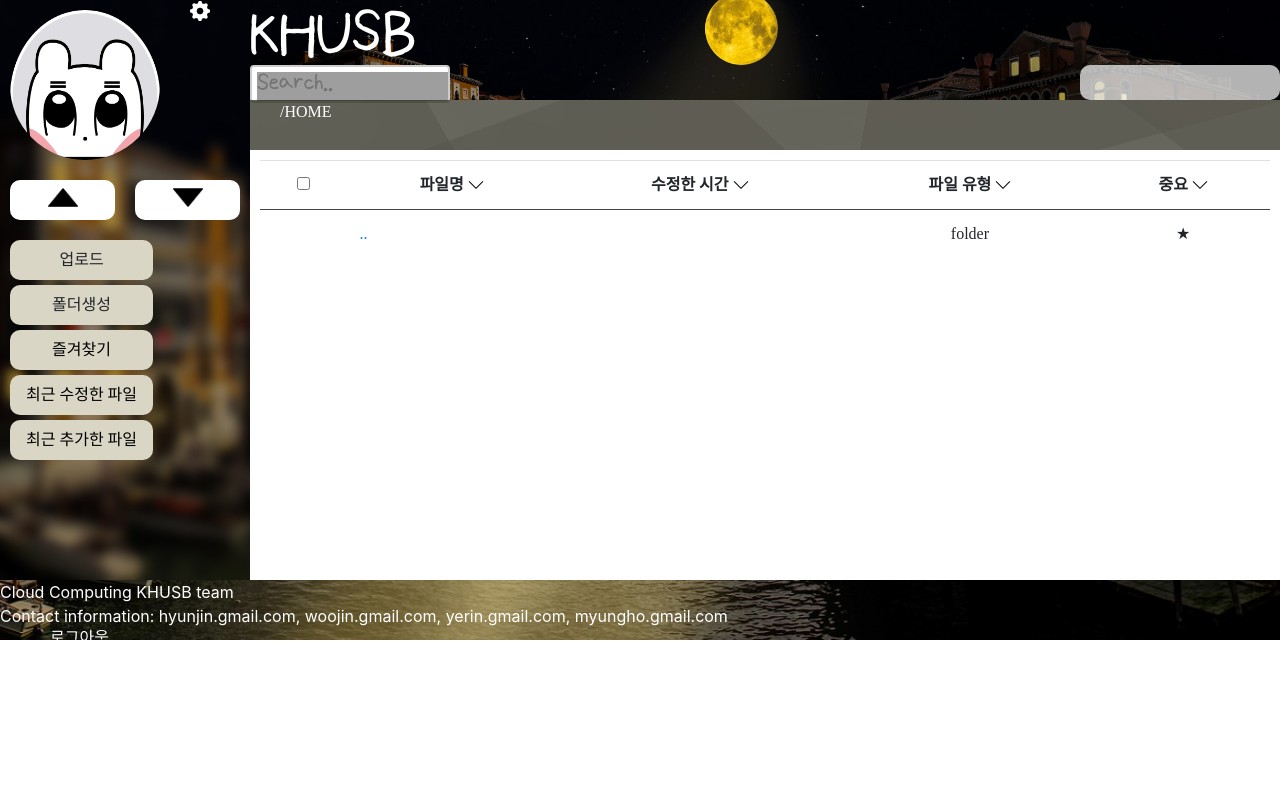
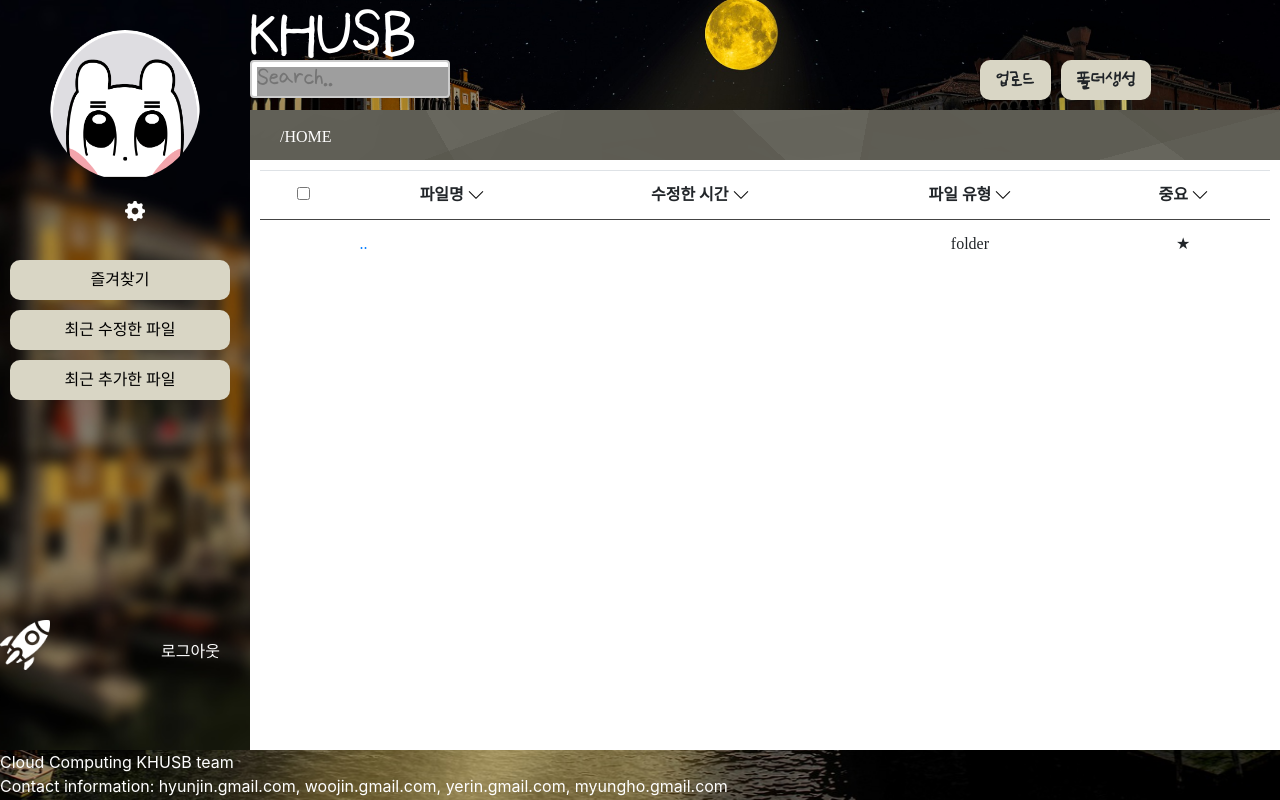
Before and after one commit to amdx1254/khusb, a Django app: template client/templates/client/main.html in a window 1280 px wide. Run offline with Django 3.2, Linux system fonts and the light colour scheme; the template is opened without the code that fills it, so the values that code supplies are empty; some web fonts are replaced; grey boxes are pictures that could not be loaded.

Commit message:
modified main

```diff
--- a/client/static/css/main.css
+++ b/client/static/css/main.css
@@ -16,24 +16,26 @@
 .main_page {
   display: grid;
   width: 100%;
-  height: 640px;
+  height: 100%;
   grid-template-areas: "nav head"
                        "nav  path"
                        "nav  main"
                        "foot foot";
-  grid-template-rows: 100px 50px 1fr 60px;
+  grid-template-rows: 110px 50px 1fr 50px;
   grid-template-columns: 250px 1fr;
   background-color: white;
 }
 
-body {
+body, html {
   background-color: black;
+  height: 100%;
 }
 
 .main_page > nav {
   grid-area: nav;
   background-image: url("main_image/blurred_nav.png");
   background-position: center;
+  background-size: cover;
 }
 
 .main_page > header {
@@ -48,10 +50,11 @@ body {
   grid-area: path;
   background-image: url("main_image/path.png");
   color: white;
+  padding-top: 15px;
 }
 
 .main_page > path p {
-  vertical-align: middle;
+  vertical-align: center;
   padding-left: 30px;
   font-family: DXStar;
 }
@@ -76,16 +79,15 @@ body {
   height: 580px;
   grid-template-areas: "pic"
                        "id"
-                       "load"
                        "direc"
                        "rocket";
-  grid-template-rows: 170px 50px 50px 1fr 185px;
+  grid-template-rows: 200px 50px 1fr 185px;
   grid-template-columns: 1fr;
 }
 
 .nav > profile_pic {
   grid-area: pic;
-  margin: 10px;
+  margin: 30px;
 }
 
 div.prof_pic img {
@@ -109,19 +111,6 @@ div.prof_pic img {
   font-size: 17px;
 }
 
-.nav > load {
-  grid-area: load;
-}
-
-#load {
-  background-color: white;
-  border-radius: 10px;
-  float: left;
-  width: 105px;
-  height: 40px;
-  margin: 10px;
-}
-
 .nav > directory {
   margin: 10px;
   border-radius:10%;
@@ -137,7 +126,8 @@ ul {
 
 li {
   text-align: center;
-  margin-bottom: 5px;
+  margin-bottom: 10px;
+  margin-right: 10px;
   background-color: #d9d6c5;
   border-radius: 10px;
 }
@@ -161,7 +151,7 @@ li a:hover {
 }
 
 #rocket {
-  padding-top: 120px;
+  padding-top: 80%;
 }
 
 .header {
@@ -169,9 +159,9 @@ li a:hover {
   width: 100%;
   height: 100px;
   grid-template-areas: "logo logo logo"
-                       "search space d_day";
-  grid-template-rows: 1fr 40px;
-  grid-template-columns: 600px 1fr 200px;
+                       "search space load";
+  grid-template-rows: 60% 40%;
+  grid-template-columns: 600px 1fr 300px;
 }
 
 .header > logo {
@@ -207,12 +197,8 @@ input[type=text]:focus {
   width: 100%;
 }
 
-.header > d_day {
-  grid-area: d_day;
-  background-color: white;
-  border-radius: 10px;
-  margin-bottom: 5px;
-  opacity: 0.7;
+.header > load {
+  grid-area: load;
 }
 
 .table {
@@ -293,3 +279,17 @@ a.font{
 .contextmenu li:hover a {
   color: #FFFFFF;
 }
+
+.folder_menu ul {
+  list-style:none;
+  margin:0;
+  padding:0;
+}
+
+.folder_menu li {
+  list-style:none;
+  margin-left: 0 0 0;
+  padding: 0 0 0;
+  border : 0;
+  float: left;
+}
--- a/client/templates/client/main.html
+++ b/client/templates/client/main.html
@@ -5,8 +5,9 @@
     <meta charset="utf-8">
     <meta http-equiv="X-UA-Compatible" content="IE=edge, chrome=1">
     <title> KHUSB </title>
+    <link rel="stylesheet" href="//unpkg.com/bootstrap@4/dist/css/bootstrap.min.css">
     <link rel="stylesheet" href="{% static 'css/main.css' %}" type="text/css"/>
-    <link rel="stylesheet" href="//unpkg.com/bootstrap@4/dist/css/bootstrap.min.css">
+
     <script src='//unpkg.com/jquery@3/dist/jquery.min.js'></script>
     <script src='//unpkg.com/popper.js@1/dist/umd/popper.min.js'></script>
     <script src='//unpkg.com/bootstrap@4/dist/js/bootstrap.min.js'></script>
@@ -32,24 +33,9 @@
                                              style="width:20px;height:20px;"></a>
                 </p>
             </id>
-
-            <load>
-                <div id="load">
-                    <a href="#uploadModal" data-toggle="modal" data-target="#uploadModal"><img
-                            src="{% static 'css/main_image/upload.png' %}"
-                            style="width:30px;height:30px;display:block;margin-left:auto;margin-right:auto;padding-top:5px"></a>
-                </div>
-                <div id="load">
-                    <a href="#download"><img src="{% static 'css/main_image/download.png' %}"
-                                             style="width:30px;height:30px;display:block;margin-left:auto;margin-right:auto;padding-top:5px"></a>
-                </div>
-            </load>
-
             <directory>
                 <ul>
-                    <li><a id="#uploadModal" data-toggle="modal" data-target="#uploadModal">업로드</a></li>
-                    <li><a id="#createDirectoryModal" data-toggle="modal" data-target="#createDirectoryModal">폴더생성</a></li>
-                    <li><a id="removeItem" class="delete" hidden>삭제</a></li>
+
                     <li><a href="#stars">즐겨찾기</a></li>
                     <li><a href="#recent">최근 수정한 파일</a></li>
                     <li><a href="#added">최근 추가한 파일</a></li>
@@ -76,8 +62,13 @@
                 </form>
             </search>
             <space></space>
-            <d_day>
-            </d_day>
+            <load>
+                <ul class="folder_menu">
+                    <li><a id="#uploadModal" data-toggle="modal" data-target="#uploadModal">업로드</a></li>
+                    <li><a id="#createDirectoryModal" data-toggle="modal" data-target="#createDirectoryModal">폴더생성</a></li>
+                    <li><a id="removeItem" class="delete" hidden>삭제</a></li>
+                </ul>
+            </load>
         </div>
     </header>
     <path>
@@ -86,8 +77,9 @@
 
     <main>
         <ul class="contextmenu">
-          <li><a id="#uploadModal" data-toggle="modal" data-target="#uploadModal">파일 업로드</a></li>
-          <li><a id="#createDirectoryModal" data-toggle="modal" data-target="#createDirectoryModal">폴더 생성</a></li>
+          <li><a id="#uploadModal" data-toggle="modal" data-target="#uploadModal">업로드</a></li>
+          <li><a id="#createDirectoryModal" data-toggle="modal" data-target="#createDirectoryModal">폴더생성</a></li>
+          <li><a id="removeItem" class="delete" hidden>삭제</a></li>
         </ul>
 
         <table class="table" id="Table">
@@ -211,10 +203,6 @@
         </div>
     </div>
 </div>
-<script>
-
-
-</script>
 
 </body>
 </html>
```
